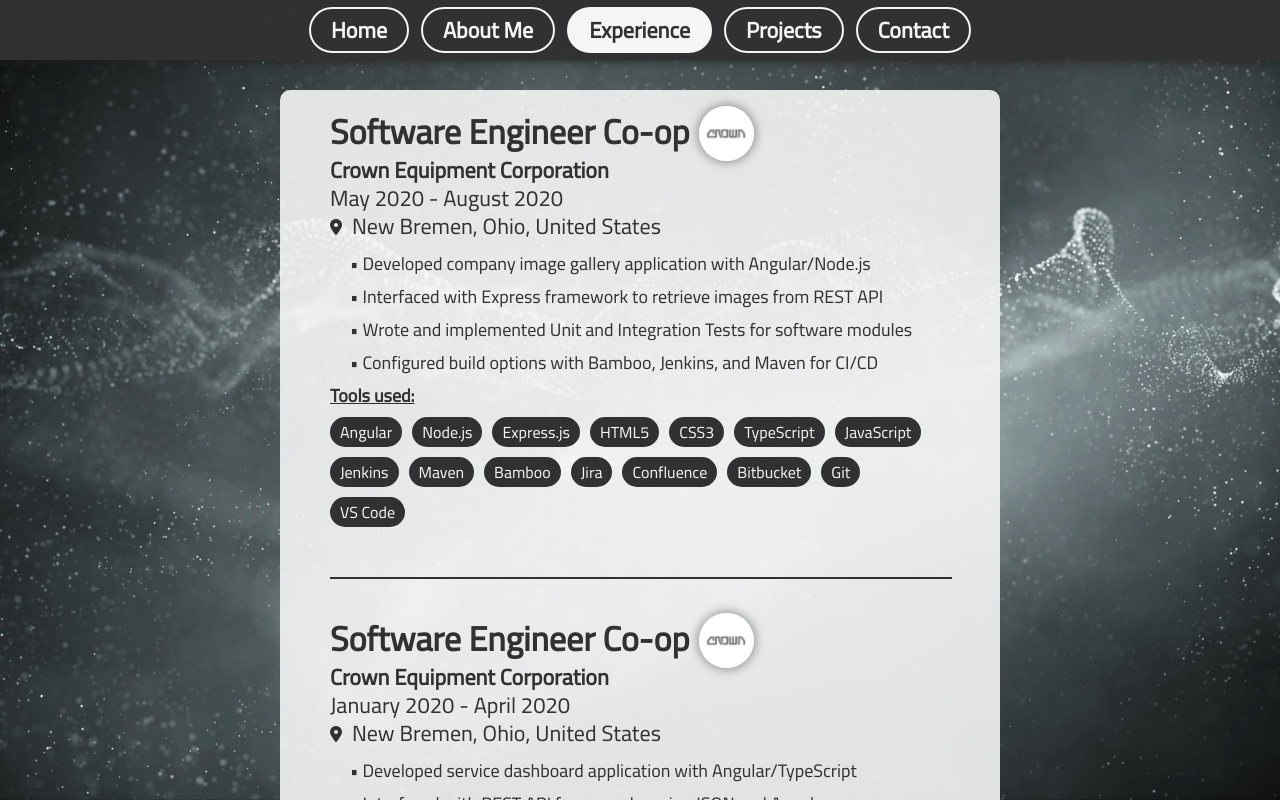
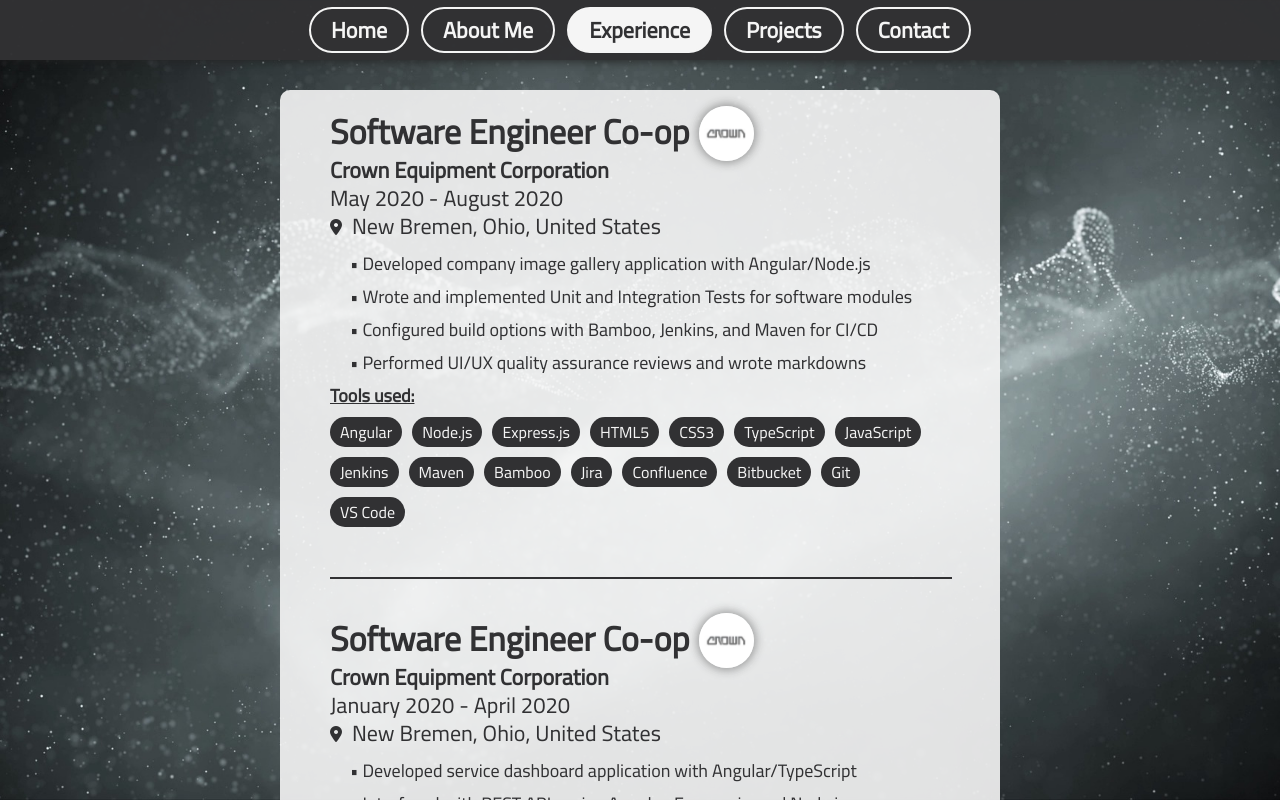
Before and after one commit to jtbarnett/Portfolio-Website, an Angular app: page /experience in a window 1280 px wide. Built offline with nearby package versions, Linux system fonts and the light colour scheme.

Commit message:
Changed experience description

```diff
--- a/src/app/components/experience/experience.component.ts
+++ b/src/app/components/experience/experience.component.ts
@@ -14,9 +14,9 @@
     date: "May 2020 - August 2020",
     location: "New Bremen, Ohio, United States",
     string1: "• Developed company image gallery application with Angular/Node.js",
-    string2: "• Interfaced with Express framework to retrieve images from REST API",
-    string3: "• Wrote and implemented Unit and Integration Tests for software modules",
-    string4: "• Configured build options with Bamboo, Jenkins, and Maven for CI/CD",
+    string2: "• Wrote and implemented Unit and Integration Tests for software modules",
+    string3: "• Configured build options with Bamboo, Jenkins, and Maven for CI/CD",
+    string4: "• Performed UI/UX quality assurance reviews and wrote markdowns",
     tools: [
       "Angular", "Node.js", "Express.js", "HTML5", "CSS3", "TypeScript", "JavaScript", "Jenkins", "Maven", "Bamboo","Jira", "Confluence", "Bitbucket", "Git", "VS Code"
     ],
@@ -30,9 +30,9 @@
     date: "January 2020 - April 2020",
     location: "New Bremen, Ohio, United States",
     string1: "• Developed service dashboard application with Angular/TypeScript",
-    string2: "• Interfaced with REST API frameworks using JSON and Angular",
+    string2: "• Interfaced with REST APIs using Angular, Express.js, and Node.js",
     string3: "• Reviewed developer code and managed repositories with Jira and Bitbucket",
-    string4: "• Performed UI/UX quality assurance reviews and wrote markdowns",
+    string4: "• Participated in scrum meetings with software development team",
     tools: [
       "Angular", "HTML5", "CSS3", "TypeScript", "JavaScript", "Jira", "Confluence", "Bitbucket", "Git", "Elasticsearch", "Kibana", "VS Code"
     ],
```
